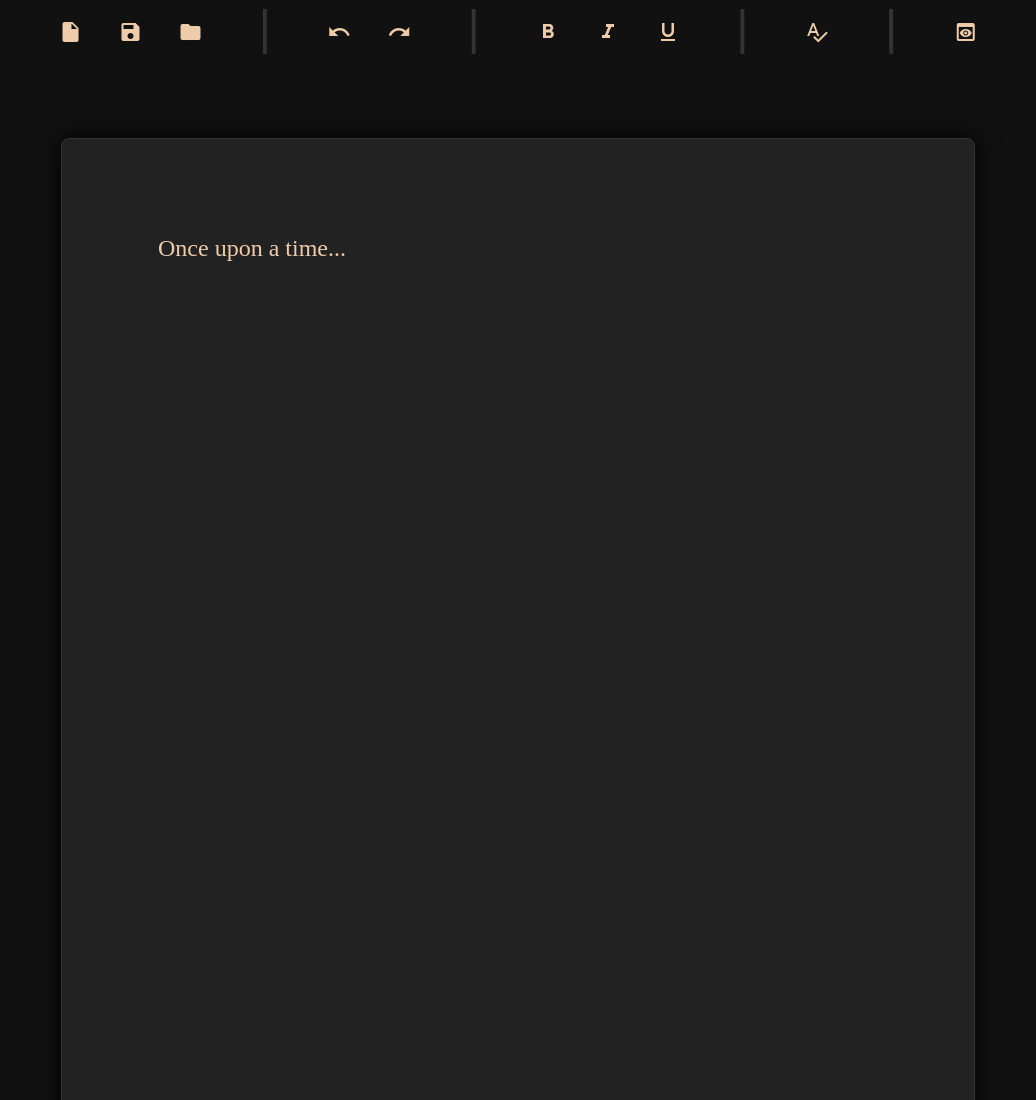
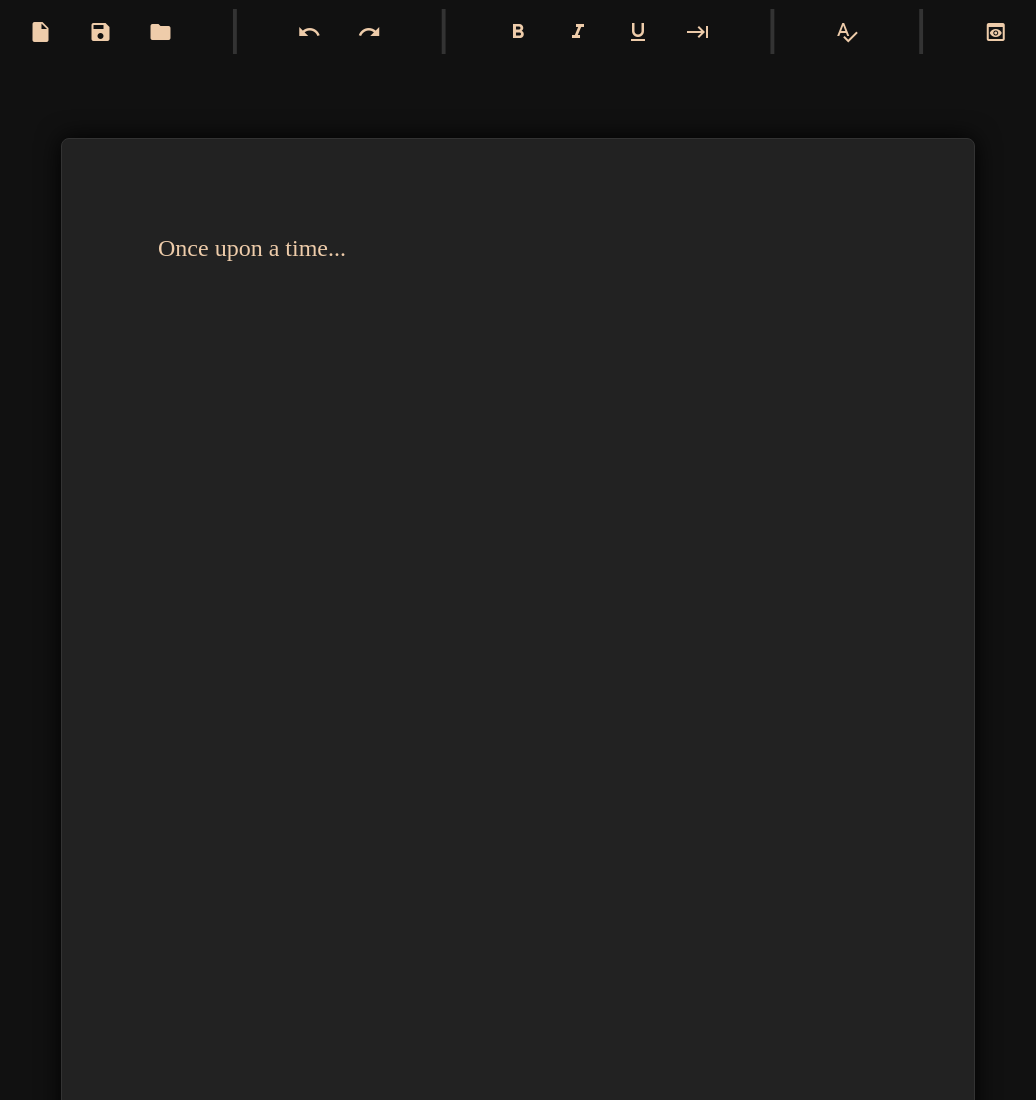
Before and after one commit to Starscade/Scrawl, a plain HTML site: page index.html in a window 1280 px wide. Shown: the top 1100 px of the page, without its empty margins (122-1158 px from the left). Drawn offline with Linux system fonts and the light colour scheme; a web font is replaced by a local one.

Commit message:
Update index.html

```diff
--- a/index.html
+++ b/index.html
@@ -25,6 +25,7 @@
 				<span class="material-icons"onclick="scrall.bold()">format_bold</span>
 				<span class="material-icons"onclick="scrawl.italic))">format_italic</span>
 				<span class="material-icons"onclick="scrawl.underline()">format_underline</span>
+				<span class="material-icons"onclick="document.execCommand('insertText',false,'			')">keyboard_tab</span>
 				<span class="cis">&vert;</span>
 				<span class="material-icons"onclick="scrawl.spael()">spellcheck</span>
 				<span class="cis">&vert;</span>
```
